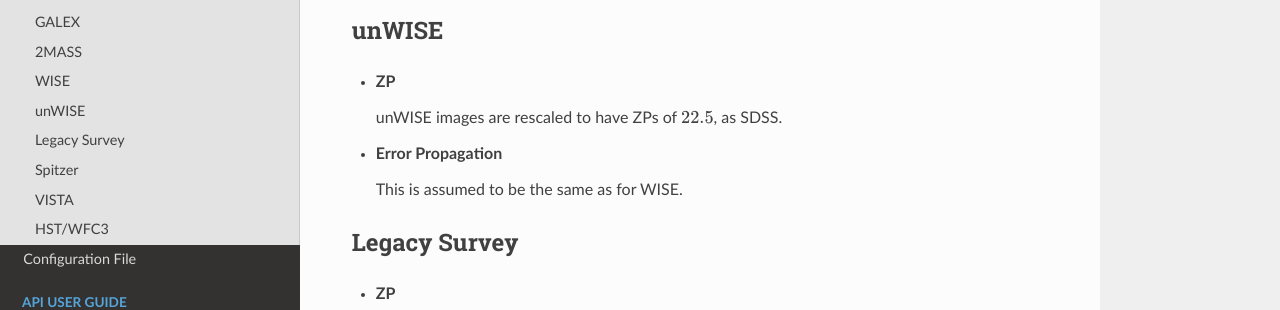
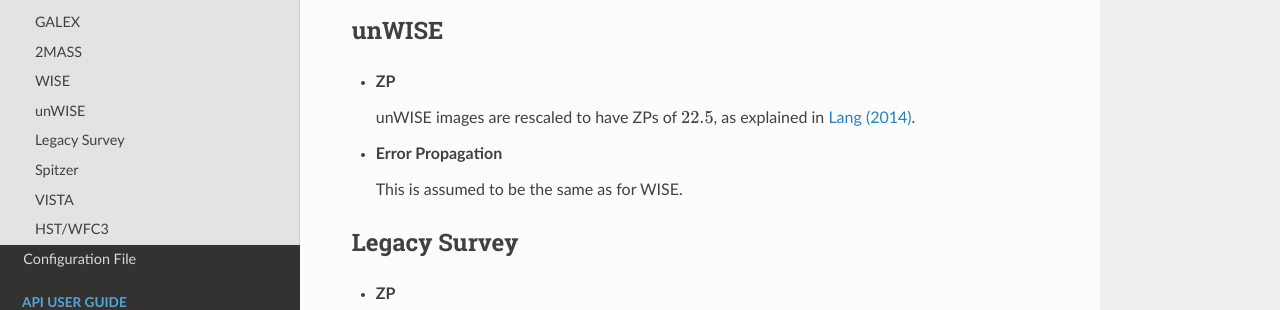
Before and after one commit to temuller/hostphot, a Sphinx documentation site: the page built from docs/further_information/photometry.rst, in a window 1280 px wide and 900 px high, scrolled down 3509 px. Shown: the part 150-460 px from the top of the window. Built offline with Sphinx 7.4.7 and the Read the Docs theme 2.0.0, drawn with Linux system fonts in a browser that asks for light colours; pages that are not in the unit, such as notebooks, are missing from menus.

Commit message:
add reference to Lang (2014)

```diff
--- a/docs/further_information/photometry.rst
+++ b/docs/further_information/photometry.rst
@@ -135,7 +135,7 @@ unWISE
 
 * **ZP**
 
-  unWISE images are rescaled to have ZPs of :math:`22.5`, as SDSS.
+  unWISE images are rescaled to have ZPs of :math:`22.5`, as explained in `Lang (2014) <https://iopscience.iop.org/article/10.1088/0004-6256/147/5/108>`_.
 
 * **Error Propagation**
 
```
